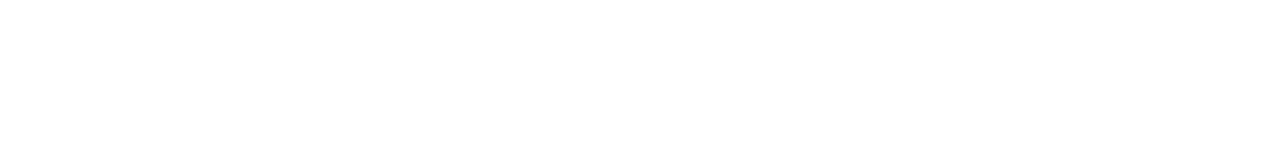
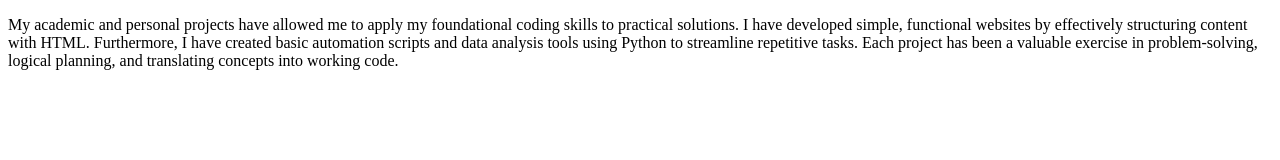
Before and after one commit to hr5112926-source/Portfolio, a plain HTML site: page projects.html in a window 1280 px wide. Drawn offline with Linux system fonts and the light colour scheme.

Commit message:
portfolio added

```diff
--- a/projects.html
+++ b/projects.html
@@ -3,9 +3,9 @@
 <head>
     <meta charset="UTF-8">
     <meta name="viewport" content="width=device-width, initial-scale=1.0">
-    <title>Document</title>
+    <title>Projects</title>
 </head>
 <body>
-
+    <p>My academic and personal projects have allowed me to apply my foundational coding skills to practical solutions. I have developed simple, functional websites by effectively structuring content with HTML. Furthermore, I have created basic automation scripts and data analysis tools using Python to streamline repetitive tasks. Each project has been a valuable exercise in problem-solving, logical planning, and translating concepts into working code.</p>
 </body>
 </html>
```
